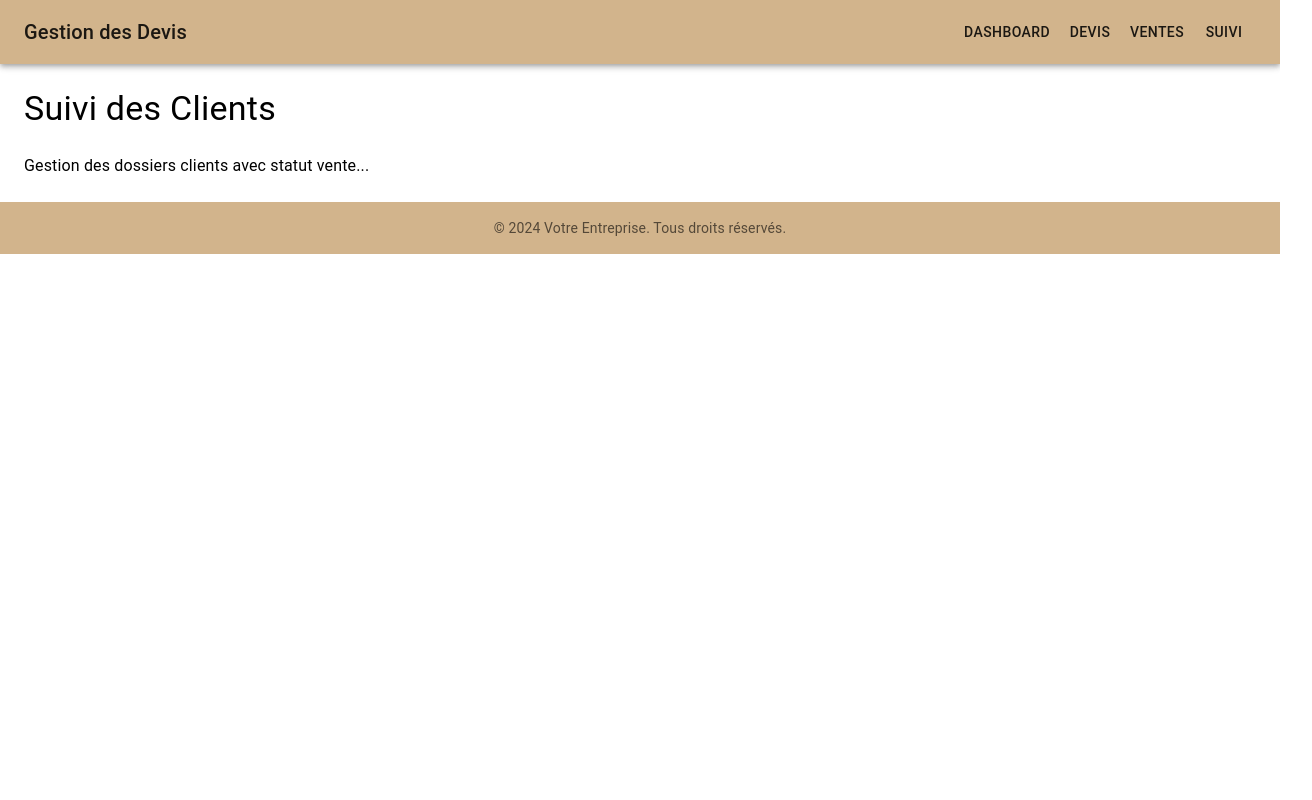
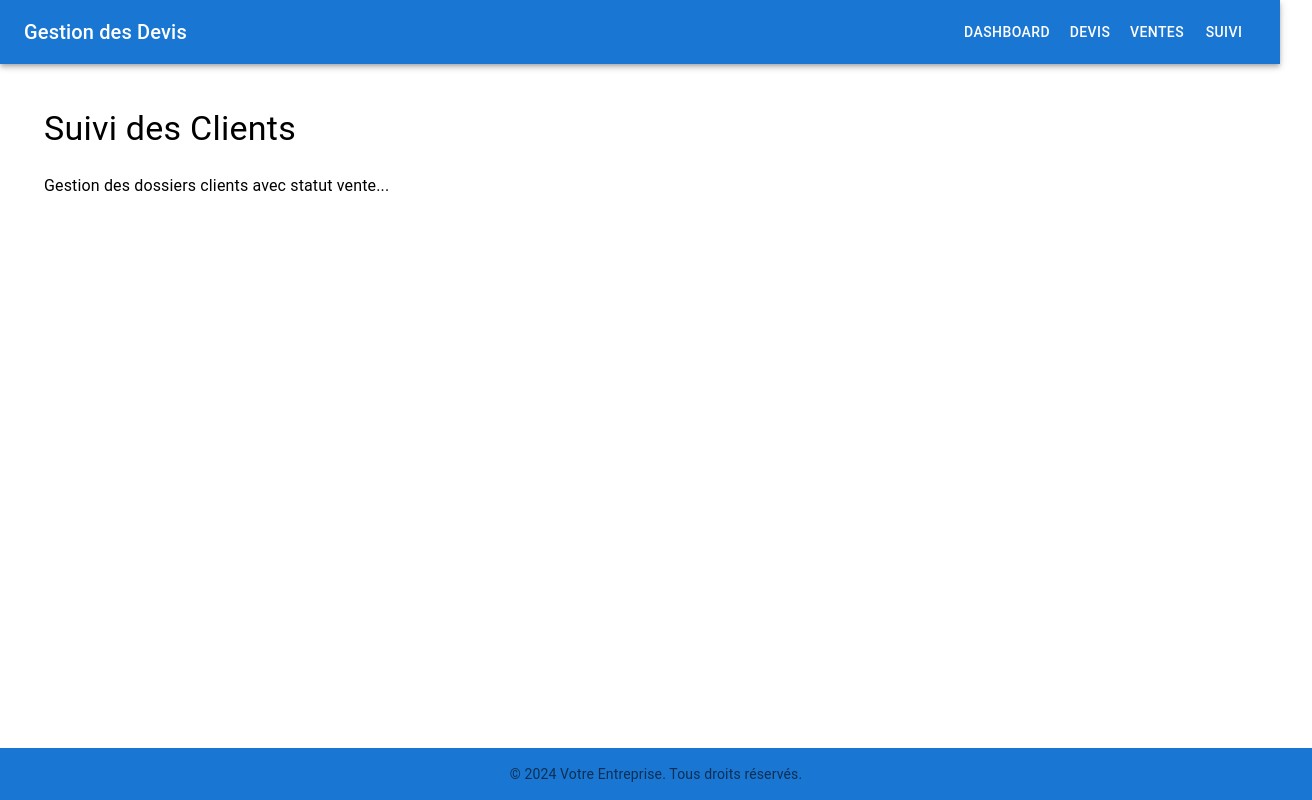
Before and after one commit to azkura/meuble-cuisine-app, a React (Create React App) app: page /suivi in a window 1280 px wide. Shown: the whole page, 1312 px wide, since content can reach past the window. Built offline with nearby package versions, Linux system fonts and the light colour scheme.

Commit message:
reperation de NavBar et affichage de l'écran

```diff
--- a/src/App.js
+++ b/src/App.js
@@ -1,42 +1,24 @@
 // src/App.js
 import React from 'react';
-import { BrowserRouter as Router, Route, Routes } from 'react-router-dom';
-import { ThemeProvider, createTheme } from '@mui/material/styles';
+import { BrowserRouter as Router, Routes, Route } from 'react-router-dom';
+import AppLayout from './layouts/AppLayout';
 import Dashboard from './pages/Dashboard';
 import Devis from './pages/Devis';
 import Ventes from './pages/Ventes';
 import Suivi from './pages/Suivi';
-import NavBar from './components/NavBar';
-import Footer from './components/Footer';
-
-const theme = createTheme({
-  palette: {
-    primary: {
-      main: '#D2B48C', // Camel clair
-    },
-    custom: {
-      navbar: '#D2B48C', // Camel clair pour la navbar
-    },
-    background: {
-      default: '#f5f5f5',
-    },
-  },
-});
 
 function App() {
   return (
-    <ThemeProvider theme={theme}>
-      <Router>
-        <NavBar />
+    <Router>
+      <AppLayout>
         <Routes>
           <Route path="/" element={<Dashboard />} />
           <Route path="/devis" element={<Devis />} />
           <Route path="/ventes" element={<Ventes />} />
           <Route path="/suivi" element={<Suivi />} />
         </Routes>
-        <Footer />
-      </Router>
-    </ThemeProvider>
+      </AppLayout>
+    </Router>
   );
 }
 
--- a/src/components/NavBar.js
+++ b/src/components/NavBar.js
@@ -1,4 +1,3 @@
-// src/components/NavBar.js
 import React from 'react';
 import { AppBar, Toolbar, Typography, Button } from '@mui/material';
 import { Link } from 'react-router-dom';
@@ -8,7 +7,7 @@ function NavBar() {
   const theme = useTheme();
 
   return (
-    <AppBar position="static" style={{ backgroundColor: theme.palette.custom.navbar }}>
+    <AppBar position="static" style={{ backgroundColor: theme?.palette?.custom?.navbar || '#defaultColor' }}>
       <Toolbar>
         <Typography variant="h6" style={{ flexGrow: 1 }}>
           Gestion des Devis
--- a/src/layouts/AppLayout.css
+++ b/src/layouts/AppLayout.css
@@ -1,11 +1,18 @@
-/* For sticky footer layout */
-.app-container {
-    display: flex;
-    flex-direction: column;
-    min-height: 100vh;
-  }
+/* src/components/AppLayout.css */
+.app-layout {
+  display: flex;
+  flex-direction: column;
+  min-height: 100vh; /* Prendre toute la hauteur de la fenêtre */
+}
 
-  .content-container {
-    flex: 1;
-    padding: 20px;
-  }
+.content-wrap {
+  flex: 1; /* Prendre tout l'espace disponible entre le NavBar et le Footer */
+  padding: 20px; /* Ajoute un espacement pour éviter que le contenu ne soit collé au bord */
+}
+
+footer {
+  background-color: #d2b48c; /* Kamel clair */
+  text-align: center;
+  padding: 10px;
+  width: 100%;
+}
--- a/src/layouts/AppLayout.js
+++ b/src/layouts/AppLayout.js
@@ -6,9 +6,9 @@ import './AppLayout.css';
 
 const AppLayout = ({ children }) => {
   return (
-    <div className="app-container">
+    <div className="app-layout">
       <NavBar />
-      <div className="content-container">
+      <div className="content-wrap">
         {children}
       </div>
       <Footer />
--- a/src/pages/Dashboard.js
+++ b/src/pages/Dashboard.js
@@ -1,14 +1,17 @@
 // src/pages/Dashboard.js
 import React from 'react';
-import { Box, Typography } from '@mui/material';
+import { Box, Typography, Paper } from '@mui/material';
 
 function Dashboard() {
   return (
     <Box p={3}>
       <Typography variant="h4">Tableau de bord</Typography>
+
       {/* Placeholder for the graphical statistics */}
       <Box mt={3}>
-        <Typography>Graphique et fonctionnalités à venir...</Typography>
+        <Paper elevation={3} style={{ padding: '20px', textAlign: 'center' }}>
+          <Typography variant="h6">Graphique et fonctionnalités à venir...</Typography>
+        </Paper>
       </Box>
     </Box>
   );
```
